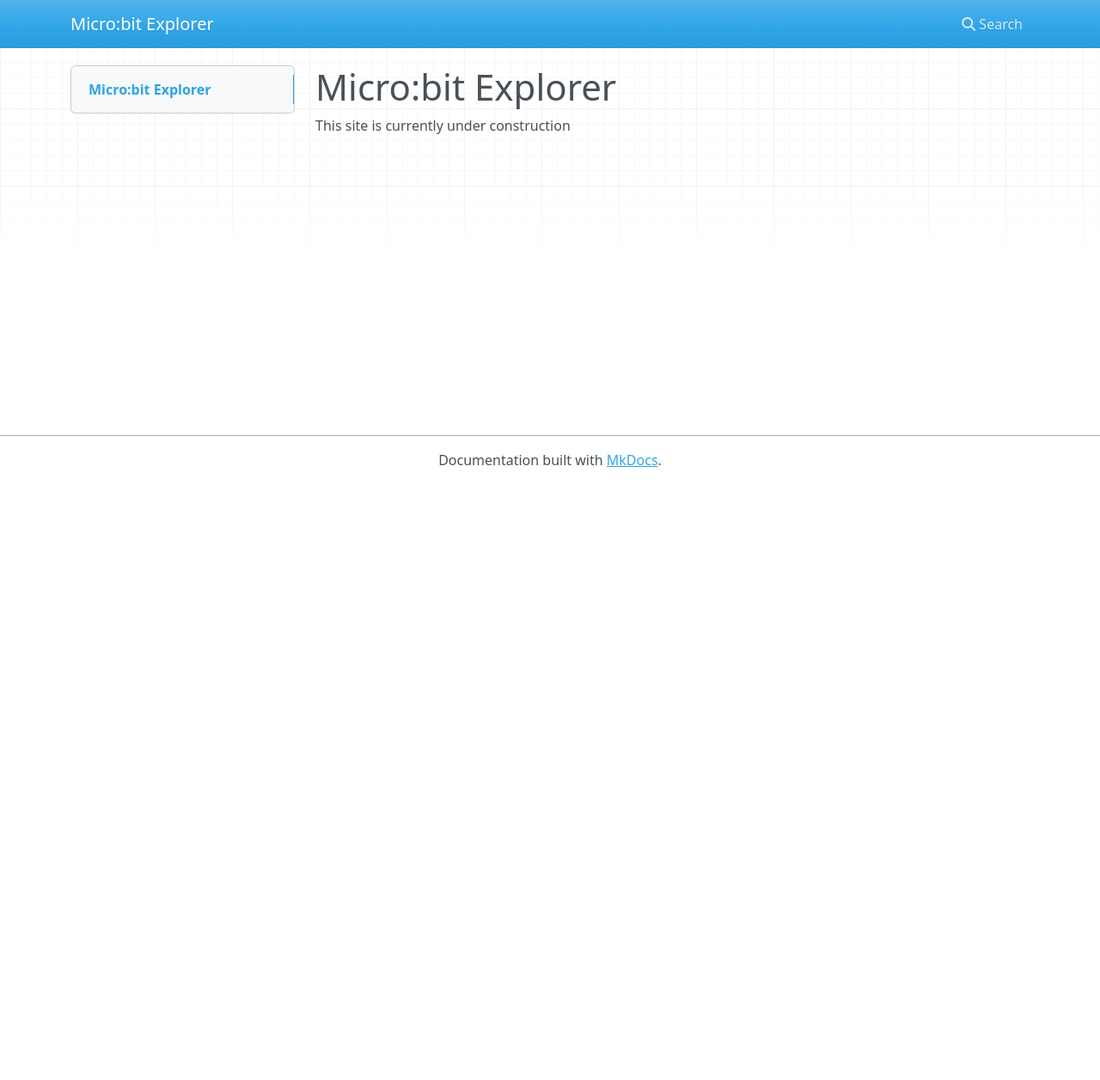
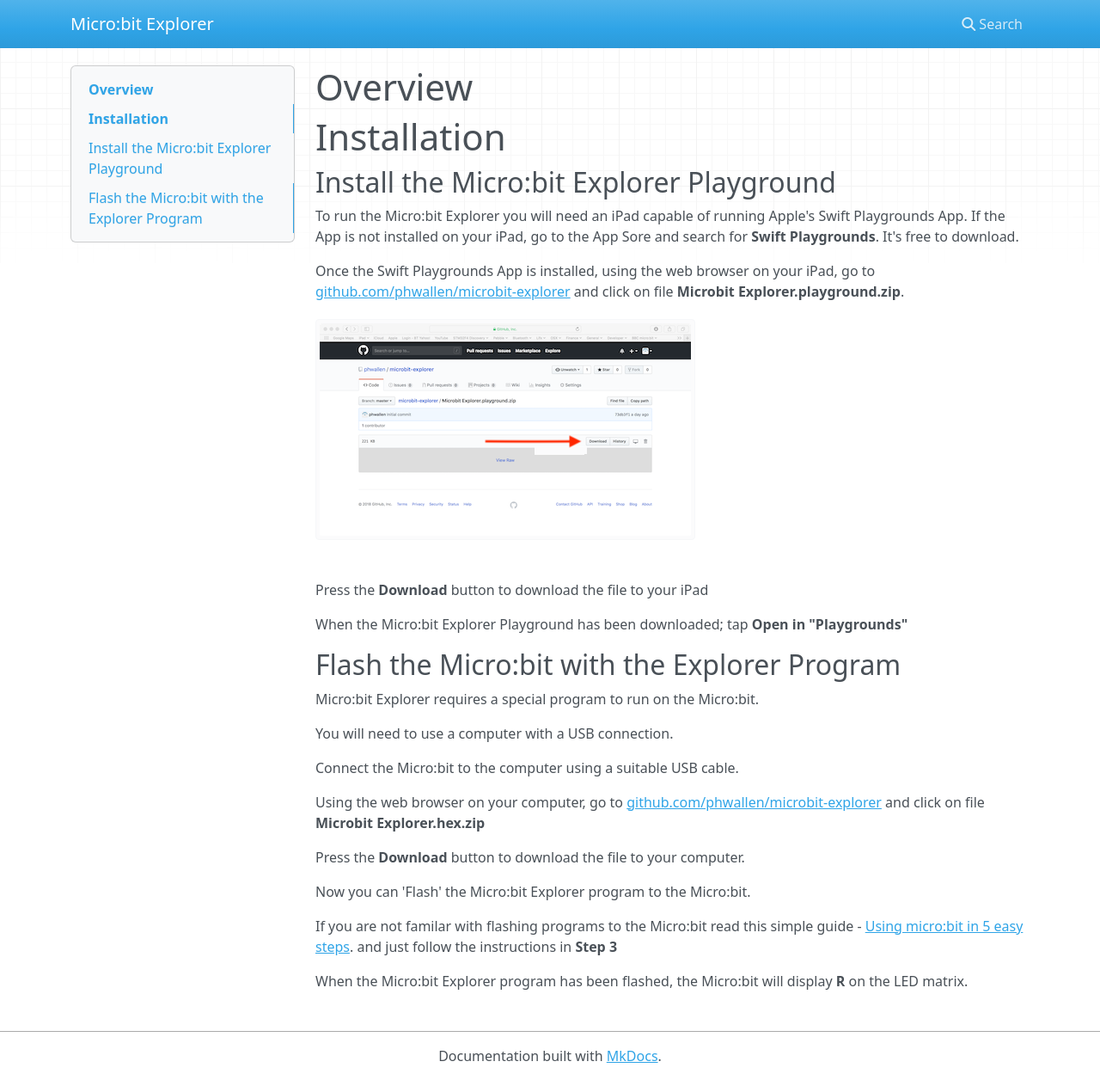
Before and after one commit to phwallen/microbit-explorer, an MkDocs documentation site: the page built from docs/index.md, in a window 1280 px wide and 1256 px high. Shown: the whole window at 86% size. Built offline with MkDocs 1.6.1, drawn with Linux system fonts in a browser that asks for light colours; nearby versions of some CDN libraries.

```diff
--- a/docs/index.md
+++ b/docs/index.md
@@ -1,3 +1,29 @@
-# Micro:bit Explorer
+# Overview
+# Installation
+## Install the Micro:bit Explorer Playground
+To run the Micro:bit Explorer you will need an iPad capable of running Apple's Swift Playgrounds App. If the App is not installed on your iPad, go to the App Sore and search for **Swift Playgrounds**. It's free to download.
 
-This site is currently under construction
+Once the Swift Playgrounds App is installed, using the web browser on your iPad, go to  [github.com/phwallen/microbit-explorer](https://github.com/phwallen/microbit-explorer/)
+and click on file **Microbit Explorer.playground.zip**.
+![Github download window ](images/Github_download_window.png)
+
+Press the **Download** button to download the file to your iPad
+
+When the Micro:bit Explorer Playground has been downloaded;  tap **Open in "Playgrounds"**
+
+## Flash the Micro:bit with the Explorer Program
+Micro:bit Explorer requires a special program to run on the Micro:bit.
+
+You will need to use a computer with a USB connection.
+
+Connect the Micro:bit to the computer using a suitable USB cable.
+
+Using the web browser on your computer, go to  [github.com/phwallen/microbit-explorer](https://github.com/phwallen/microbit-explorer/) and click on file **Microbit Explorer.hex.zip**
+
+Press the **Download** button to download the file to your computer.
+
+Now you can 'Flash'  the Micro:bit Explorer program to the Micro:bit.
+
+If you are not familar with flashing programs  to the Micro:bit read this simple guide - [Using micro:bit in 5 easy steps](http://microbit.org/guide/quick/). and just follow the instructions in **Step 3**
+
+When the Micro:bit Explorer program has been flashed, the Micro:bit will display **R** on the LED matrix.
```
Also changed, not shown: docs/images/Github_download_window.png (added), docs/images/Playground_save_window.PNG (added), 1 other file.
